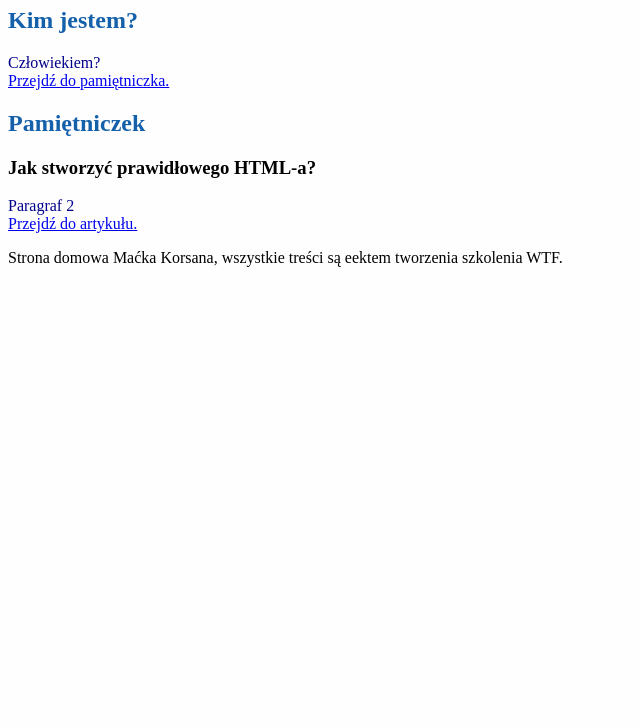
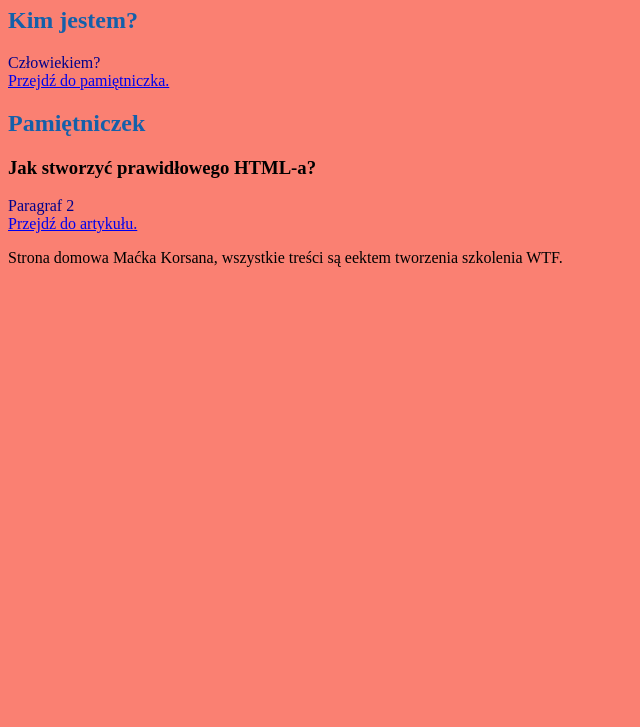
Before and after one commit to RadowidSzebla/homepage, a plain HTML site: page index.html in a window 1280 px wide. Shown: the part 73-800 px from the top of the page, without its empty margins (0-640 px from the left). Drawn offline with Linux system fonts and the light colour scheme.

Commit message:
feat: new background

```diff
--- a/style.css
+++ b/style.css
@@ -1,5 +1,5 @@
 body {
-    background: #fefefe;
+    background: salmon;
 }
 
 h1 {
```
